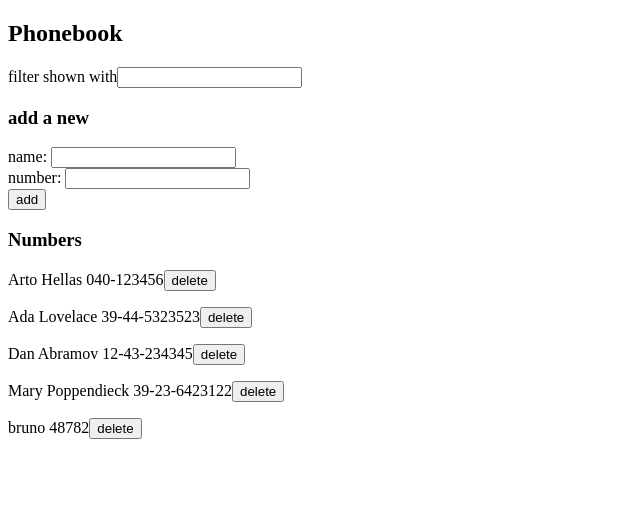
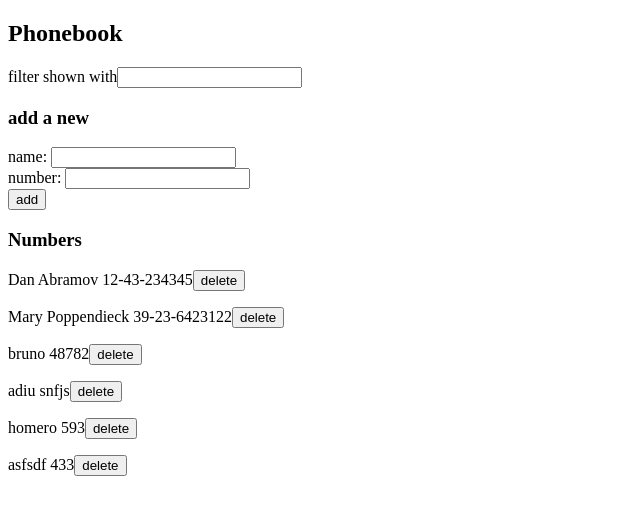
Before and after one commit to guilleps/fullstackopenlearn, a React (Vite) app in the folder part2/phonebook/: page / in a window 1280 px wide. Shown: the top 514 px of the page, without its empty margins (0-640 px from the left). Built offline with nearby package versions, Linux system fonts and the light colour scheme; data requests are answered from the project's data file.

Commit message:
part2/2.17.

```diff
--- a/part2/phonebook/db.json
+++ b/part2/phonebook/db.json
@@ -1,15 +1,5 @@
 {
   "persons": [
-    {
-      "name": "Arto Hellas",
-      "number": "040-123456",
-      "id": "1"
-    },
-    {
-      "name": "Ada Lovelace",
-      "number": "39-44-5323523",
-      "id": "2"
-    },
     {
       "name": "Dan Abramov",
       "number": "12-43-234345",
@@ -24,6 +14,21 @@
       "id": "1f73",
       "name": "bruno",
       "number": "48782"
+    },
+    {
+      "id": "c4c5",
+      "name": "adiu",
+      "number": "snfjs"
+    },
+    {
+      "id": "f72f",
+      "name": "homero",
+      "number": "593"
+    },
+    {
+      "id": "8f27",
+      "name": "asfsdf",
+      "number": "433"
     }
   ]
 }
--- a/part2/phonebook/src/App.jsx
+++ b/part2/phonebook/src/App.jsx
@@ -11,6 +11,7 @@ const App = () => {
   const [newNumber, setNewNumber] = useState("");
   const [nameFilter, setNameFilter] = useState("");
   const [addMessage, setAddMessage] = useState('');
+  const [errorMessage, setErrorMessage] = useState('');
 
   useEffect(() => {
     numberService.getAllContacts().then((personList) => setPersons(personList));
@@ -46,6 +47,10 @@ const App = () => {
             );
             setNewName("");
             setNewNumber("");
+          })
+          .catch(error => {
+            setErrorMessage(`Information of ${newPerson.name} has already been removed from server`)
+            setPersons(persons.filter(p => p.id !== personExists.id))
           });
       }
       return;
@@ -93,7 +98,8 @@ const App = () => {
   return (
     <>
       <h2>Phonebook</h2>
-      { !addMessage ? null : <Notification message={addMessage}/> }
+      <Notification message={addMessage} type='success'/>
+      <Notification message={errorMessage} type='error'/>
       <Filter
         nameFilter={nameFilter}
         handleNameFilterChange={handleNameFilterChange}
--- a/part2/phonebook/src/components/Notification.jsx
+++ b/part2/phonebook/src/components/Notification.jsx
@@ -1,7 +1,9 @@
-const Notification = ({ message }) => {
+const Notification = ({ message, type }) => {
+  if (!message) return null;
+
   return (
     <>
-        <div className="notice">{message}</div>
+      <div className={`notice-${type}`}>{message}</div>
     </>
   );
 };
--- a/part2/phonebook/src/index.css
+++ b/part2/phonebook/src/index.css
@@ -1,4 +1,4 @@
-.notice {
+.notice-success {
     color: green;
     background: lightgray;
     font-size: 20px;
@@ -7,3 +7,13 @@
     padding: 10px;
     margin-bottom: 10px;
 }
+
+.notice-error {
+    color: red;
+    background: lightgray;
+    font-size: 20px;
+    border-style: solid;
+    border-radius: 5px;
+    padding: 10px;
+    margin-bottom: 10px;
+}
```
Lines whose indentation alone changed are shown as unchanged.
